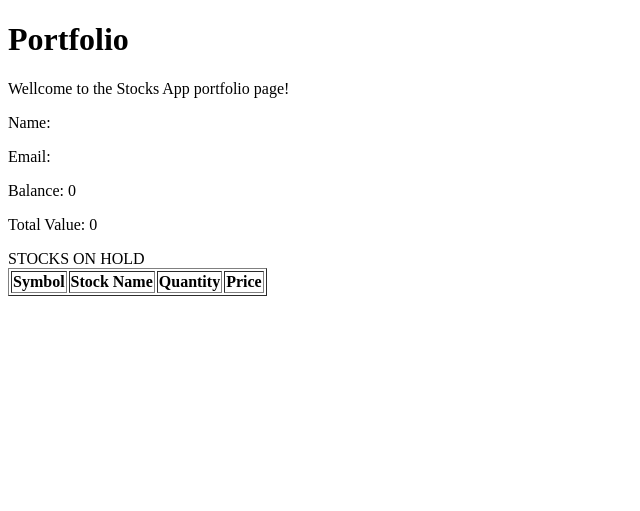
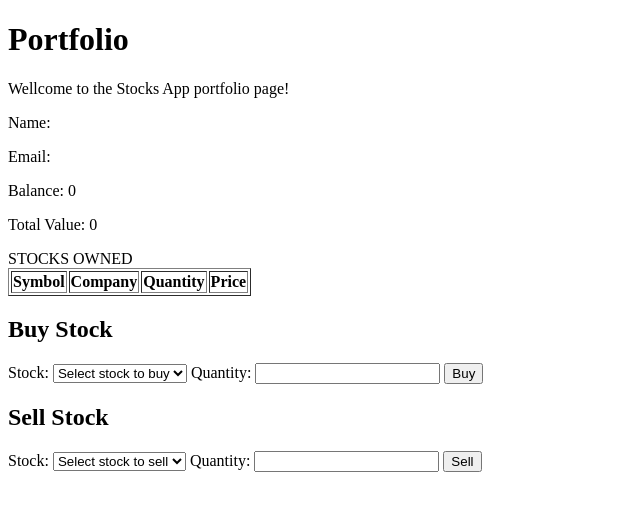
Before and after one commit to Qichen-Liu/StockPortfolio-Team13-Sherry-Zoe-Mike, a Flask app: page /api/portfolio in a window 1280 px wide. Shown: the top 511 px of the page, without its empty margins (0-640 px from the left). Run offline with Flask 3, Linux system fonts and the light colour scheme; tables that the repository leaves empty or names only in its code hold one stand-in row (values such as "Sample post"); lists and menus that the app fills with data are empty.

Commit message:
updated UI of portfolio.html

```diff
--- a/app/routes.py
+++ b/app/routes.py
@@ -60,8 +60,14 @@ def get_portfolio():
     total_value = result[0]['total_value'] if result else 0
     user_name = result[0]['user_name'] if result else ''
     email = result[0]['email'] if result else ''
+
+    stock_query = """
+    select id, price, stock_name, symbol from stocks
+    """
+    stocks_can_buy = execute_query(stock_query)
+
     return render_template('portfolio.html', user_name=user_name, email=email,
-                           balance=balance, total_value=total_value, stocks=result)
+                           balance=balance, total_value=total_value, stocks=result, stocks_can_buy=stocks_can_buy)
 
 
 # Define the buy stock route
--- a/app/templates/portfolio.html
+++ b/app/templates/portfolio.html
@@ -12,10 +12,10 @@
     <p>Email: {{ email }}</p>
     <p>Balance: {{ balance }}</p>
     <p>Total Value: {{ total_value }}</p>
-    <table border="1" > STOCKS ON HOLD
+    <table border="1" > STOCKS OWNED
         <tr>
             <th>Symbol</th>
-            <th>Stock Name</th>
+            <th>Company</th>
             <th>Quantity</th>
             <th>Price</th>
         </tr>
@@ -28,5 +28,33 @@
         </tr>
         {% endfor %}
     </table>
+
+    <h2>Buy Stock</h2>
+        <form action="/api/portfolio/1/buy" method="POST">
+        <label for="buy_stock_id">Stock:</label>
+        <select id="buy_stock_id" name="stock_id" required>
+            <option value="" disabled selected>Select stock to buy</option>
+            {% for stock in stocks_can_buy %}
+            <option value="{{ stock.id }}">{{ stock.symbol }} - {{ stock.stock_name }}</option>
+            {% endfor %}
+        </select>
+        <label for="buy_quantity">Quantity:</label>
+        <input type="text" id="buy_quantity" name="quantity" required>
+        <button type="submit">Buy</button>
+    </form>
+
+    <h2>Sell Stock</h2>
+        <form action="/api/portfolio/1/sell" method="POST">
+            <label for="sell_stock_id">Stock:</label>
+            <select id="sell_stock_id" name="stock_id" required>
+                <option value="" disabled selected>Select stock to sell</option>
+                {% for stock in stocks %}
+                <option value="{{ stock.id }}">{{ stock.symbol }} - {{ stock.stock_name }}</option>
+            {% endfor %}
+            </select>
+            <label for="sell_quantity">Quantity:</label>
+            <input type="text" id="sell_quantity" name="quantity" required>
+            <button type="submit">Sell</button>
+        </form>
 </body>
 </html>
```
